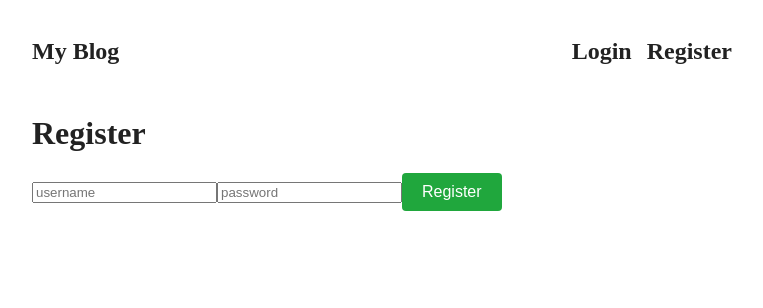
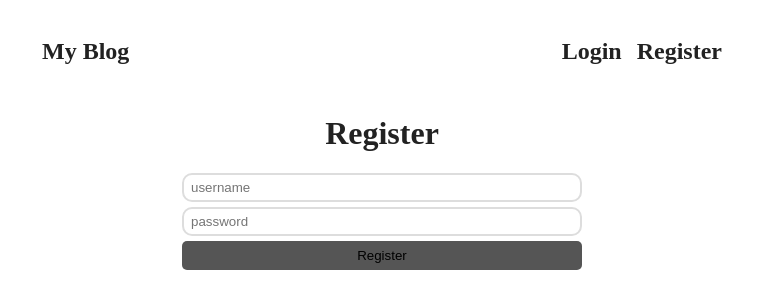
Before and after one commit to brandaorichard/Blog-App, a React (Create React App) app: page /register in a window 1280 px wide. Shown: the top 308 px of the page, without its empty margins (258-1021 px from the left). Built offline with nearby package versions, Linux system fonts and the light colour scheme.

Commit message:
style: login & register page

```diff
--- a/src/index.css
+++ b/src/index.css
@@ -1,3 +1,7 @@
+* {
+  box-sizing: border-box;
+}
+
 body {
   color: #222;
 }
@@ -82,58 +86,30 @@ div.post p.summary {
   line-height: 1.4rem;
 }
 
-/* Estilos do formulário de login */
-.login-container {
-  display: flex;
-  justify-content: center;
-  align-items: center;
-  height: 40vh; /* Para centralizar verticalmente */
+form.login, form.register{
+  max-width: 400px;
+  margin: 0 auto;
 }
 
-.login-form {
-  width: 300px; /* Reduzindo o tamanho da caixa de login */
-  background-color: hwb(115 78% 7%);
-  padding: 20px;
-  border-radius: 8px;
-  box-shadow: 0 0 10px rgba(0, 0, 0, 0.1);
-}
-
-.login-form h2 {
-  margin-top: 0;
-  margin-bottom: 20px;
-  font-size: 1.5rem;
-}
-
-.login-form form {
-  display: flex;
-  flex-direction: column;
-}
-
-.input-group {
-  margin-bottom: 15px;
-}
-
-.input-group label {
+input {
+  display: block;
   margin-bottom: 5px;
-  font-size: 0.9rem;
-}
-
-.input-group input {
-  padding: 8px;
-  border: 1px solid #ccc;
-  border-radius: 4px;
+  width: 100%;
+  padding: 5px 7px;
+  border: 2px solid #ddd;
+  border-radius: 10px;
+  background-color: #fff;
 }
 
 button {
-  padding: 10px 20px;
-  border: none;
-  border-radius: 4px;
-  background-color: #20a73d;
-  color: white;
-  cursor: pointer;
-  font-size: 1rem;
+  width: 100%;
+  display: block;
+  background-color: #555;
+  border: 0;
+  border-radius: 5px;
+  padding: 7px 0px;
 }
 
-button:hover {
-  background-color: #0056b3;
+form h1{
+  text-align: center;
 }
```
